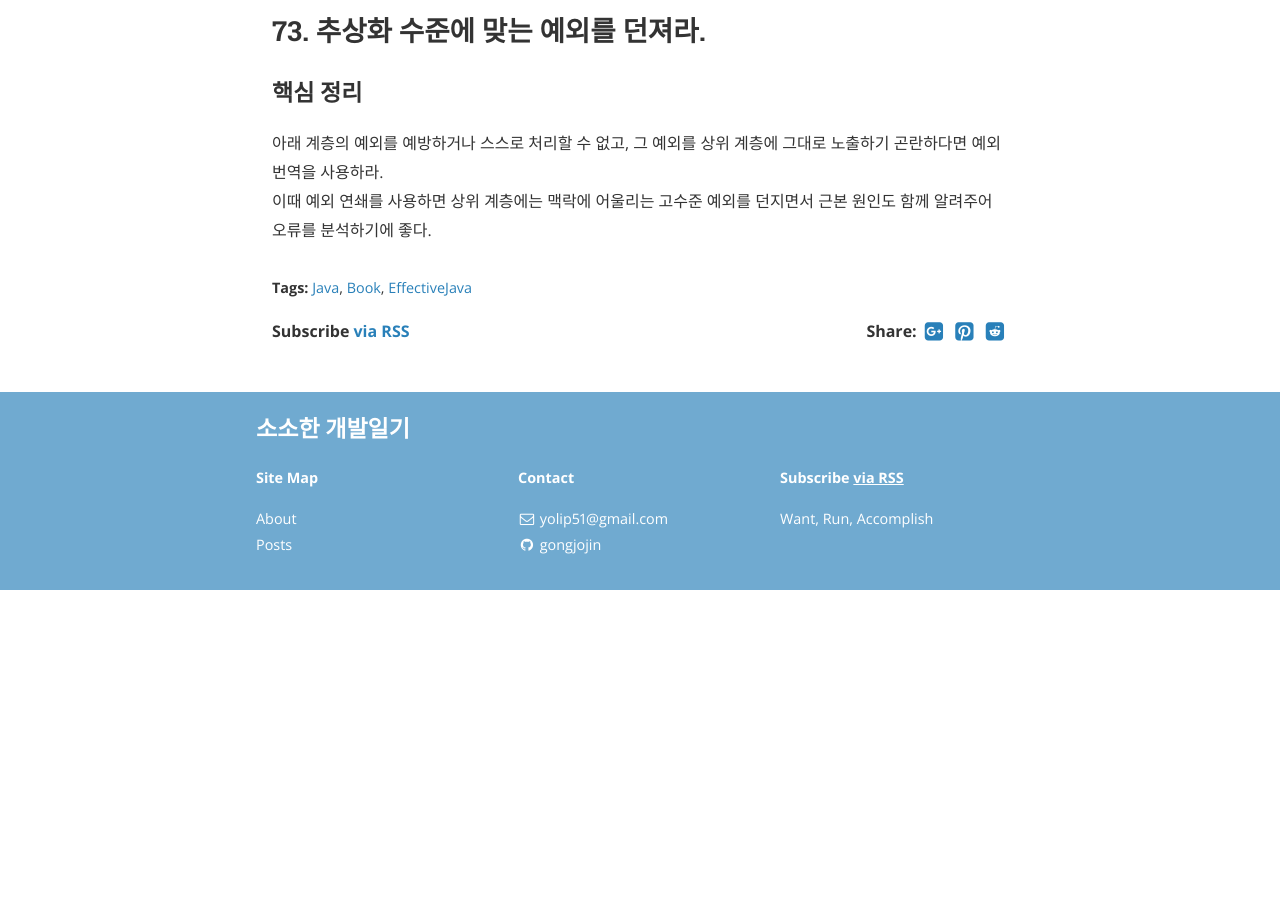
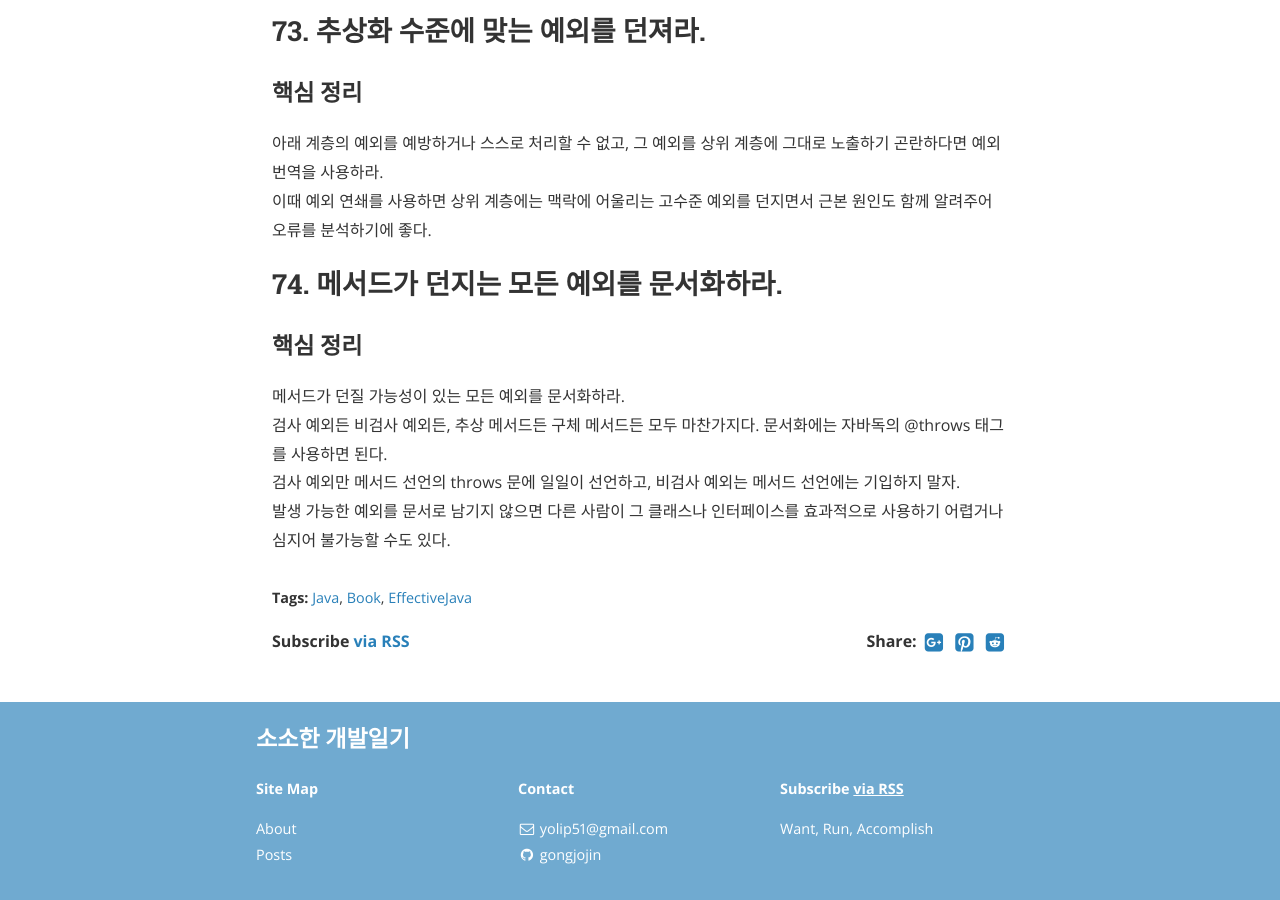
Before and after one commit to gonghojin/gonghojin.github.io, a Jekyll site: the page built from _posts/book/java/effectiveJava/images/2019-12-13-effectiveJava.md, in a window 1280 px wide and 900 px high, scrolled down 2246 px. Built offline with Jekyll 4.4.1, drawn with Linux system fonts in a browser that asks for light colours; nearby versions of some CDN libraries; comment, search, counter and statistics services are not loaded; before the commit the page ends 2836 px from its top, so only the background shows below that.

Commit message:
Add: 이펙티브자바_74.메서드가 던지는 모든 예외를 문서화하라.

```diff
--- a/_posts/book/java/effectiveJava/images/2019-12-13-effectiveJava.md
+++ b/_posts/book/java/effectiveJava/images/2019-12-13-effectiveJava.md
@@ -47,3 +47,10 @@ UnsupportedOperationException | 호출한 메서드를 지원하지 않을때
 ### 핵심 정리
 아래 계층의 예외를 예방하거나 스스로 처리할 수 없고, 그 예외를 상위 계층에 그대로 노출하기 곤란하다면 예외 번역을 사용하라.
 이때 예외 연쇄를 사용하면 상위 계층에는 맥락에 어울리는 고수준 예외를 던지면서 근본 원인도 함께 알려주어 오류를 분석하기에 좋다.
+
+## 74. 메서드가 던지는 모든 예외를 문서화하라.
+### 핵심 정리
+메서드가 던질 가능성이 있는 모든 예외를 문서화하라.
+검사 예외든 비검사 예외든, 추상 메서드든 구체 메서드든 모두 마찬가지다. 문서화에는 자바독의 @throws 태그를 사용하면 된다.
+검사 예외만 메서드 선언의 throws 문에 일일이 선언하고, 비검사 예외는 메서드 선언에는 기입하지 말자.
+발생 가능한 예외를 문서로 남기지 않으면 다른 사람이 그 클래스나 인터페이스를 효과적으로 사용하기 어렵거나 심지어 불가능할 수도 있다.
```
